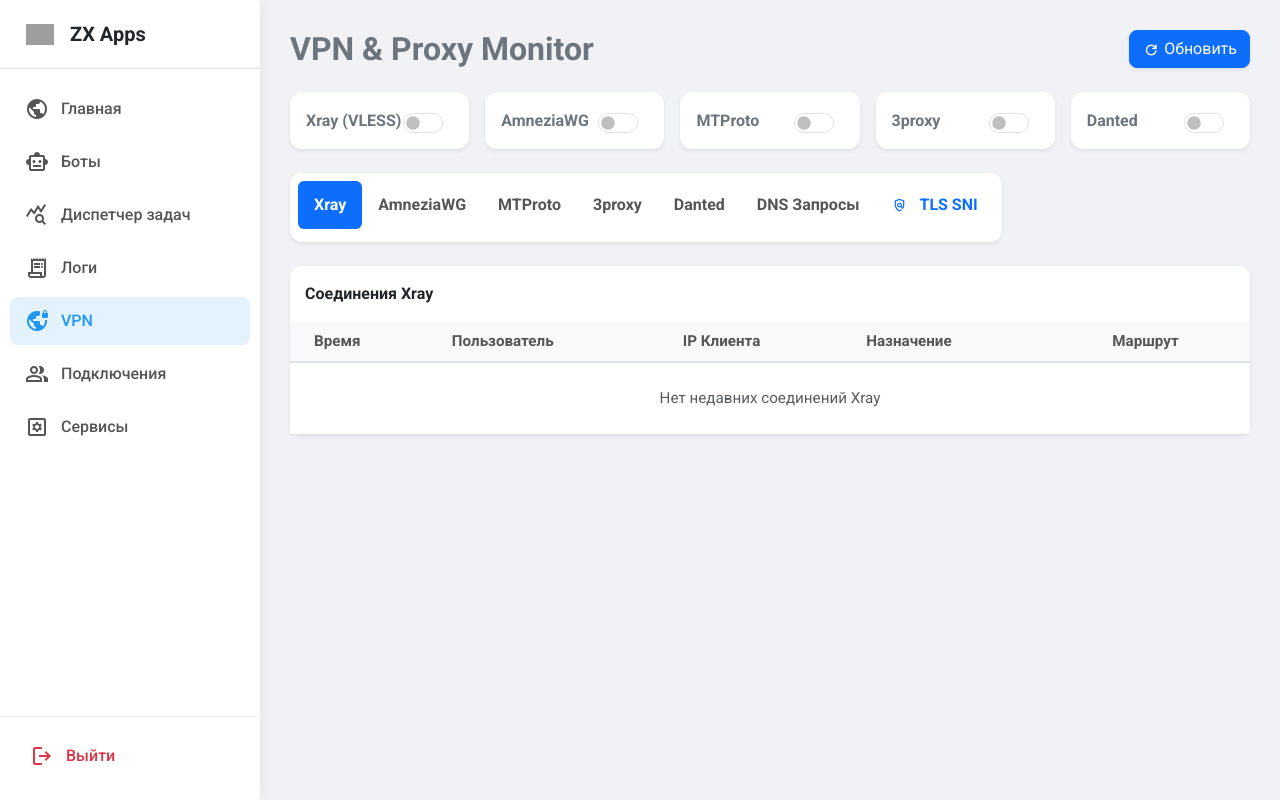
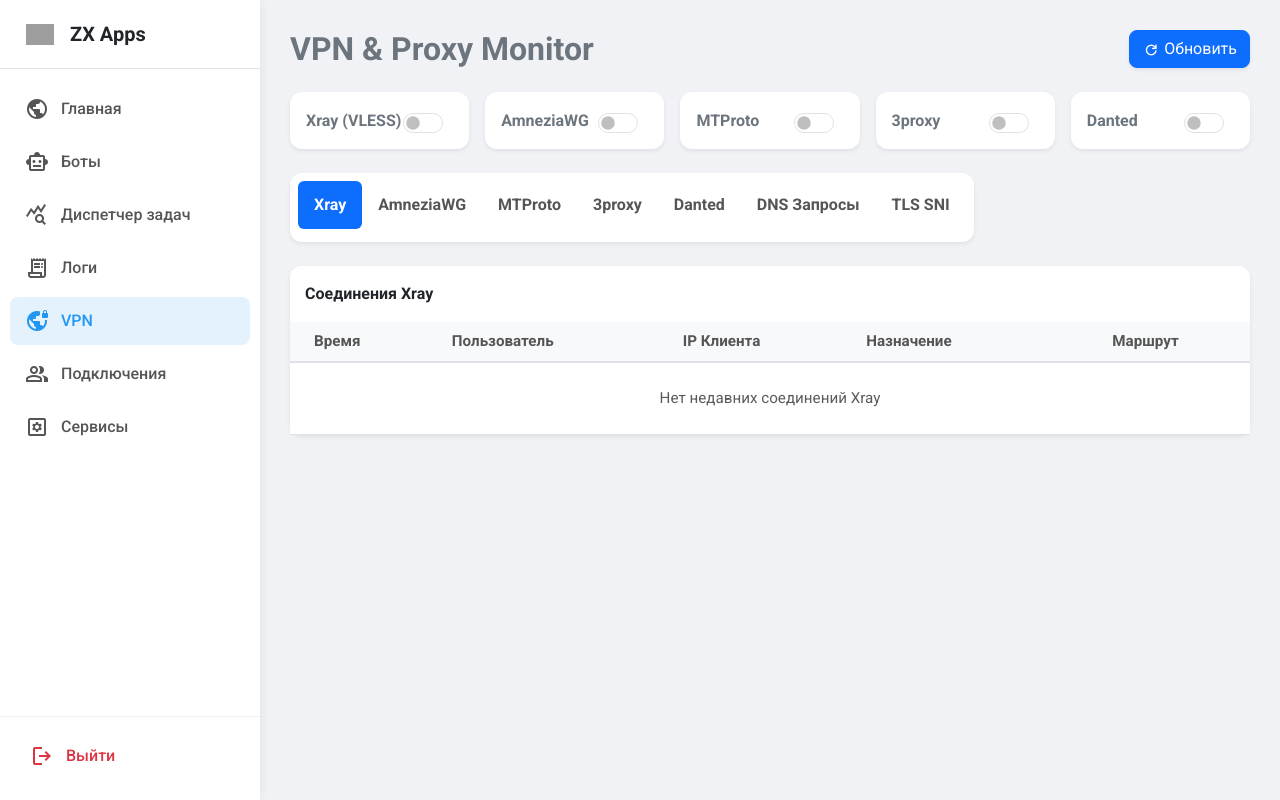
Before and after one commit to Zotic/webpanel, a Flask app: page /vpn in a window 1280 px wide. Run offline with Flask 3, Linux system fonts and the light colour scheme; the visitor is signed in with stand-in values (Sample User, id 1); grey boxes are pictures that could not be loaded.

Commit message:
update sni

```diff
--- a/server.py
+++ b/server.py
@@ -577,6 +577,11 @@ def get_tls_handshakes():
             if len(parts) >= 3:
                 time_str = parts[0].split(' ')[0] + ' ' + parts[0].split(' ')[1]
                 ip = parts[1].strip()
+
+                # ПРОПУСКАЕМ ЛОКАЛЬНЫЕ АДРЕСА
+                if ip in ('127.0.0.1', '::1', 'localhost'):
+                    continue
+
                 sni_raw = parts[2].replace('SNI: ', '').replace('"', '').strip()
 
                 is_suspicious = (sni_raw == "" or sni_raw == "-")
--- a/templates/vpn.html
+++ b/templates/vpn.html
@@ -70,7 +70,7 @@
     <li class="nav-item"><button class="nav-link fw-bold px-3 text-nowrap" data-bs-toggle="tab" data-bs-target="#tab-3proxy" type="button">3proxy</button></li>
     <li class="nav-item"><button class="nav-link fw-bold px-3 text-nowrap" data-bs-toggle="tab" data-bs-target="#tab-danted" type="button">Danted</button></li>
     <li class="nav-item"><button class="nav-link fw-bold px-3 text-nowrap" data-bs-toggle="tab" data-bs-target="#tab-dns" type="button">DNS Запросы</button></li>
-    <li class="nav-item"><button class="nav-link fw-bold px-3 text-nowrap text-primary" data-bs-toggle="tab" data-bs-target="#tab-sni" type="button"><span class="material-symbols-outlined align-middle fs-6">policy</span> TLS SNI</button></li>
+    <li class="nav-item"><button class="nav-link fw-bold px-3 text-nowrap" data-bs-toggle="tab" data-bs-target="#tab-sni" type="button">TLS SNI</button></li>
 </ul>
 
 <div class="tab-content" id="vpnTabsContent">
```
